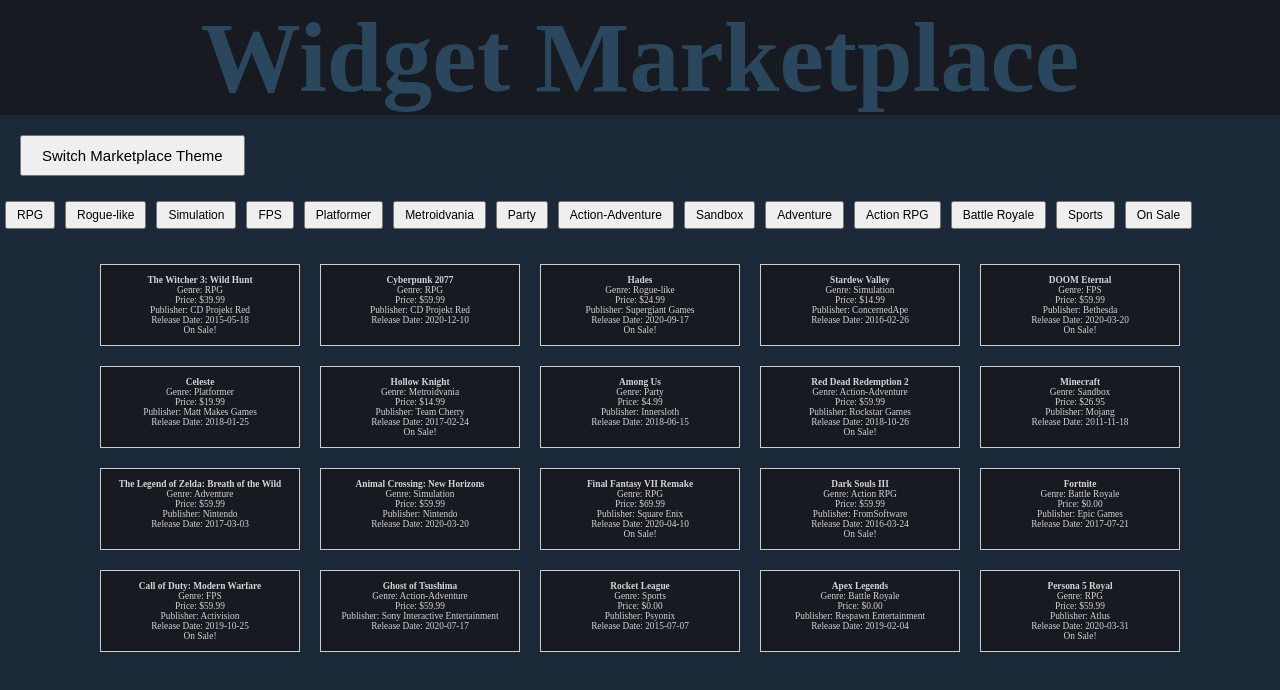
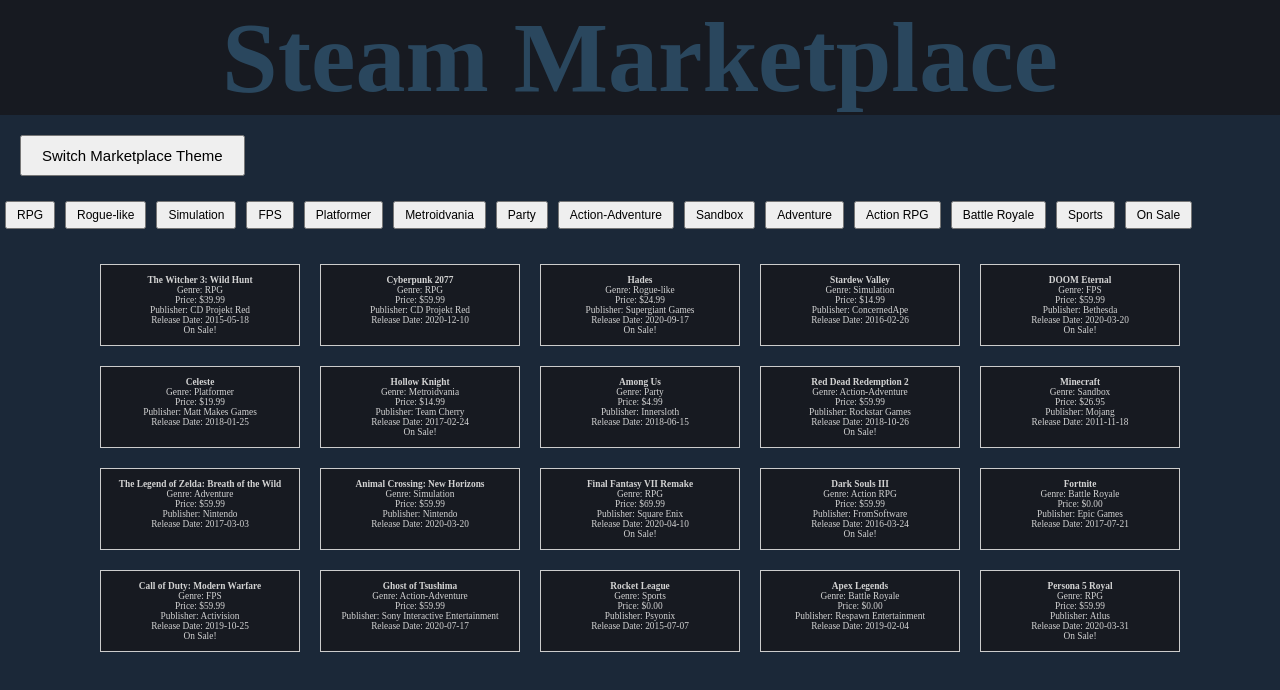
Before and after one commit to staten-island-tech/vite-project-jnthhn, a website built with Vite: page vite-project/index.html in a window 1280 px wide. Built offline with nearby package versions, Linux system fonts and the light colour scheme.

Commit message:
Update index.html

```diff
--- a/vite-project/index.html
+++ b/vite-project/index.html
@@ -7,7 +7,7 @@
     <link rel="stylesheet" href="/styles/style.css">
   </head>
   <body>
-    <h1 class="site">Widget Marketplace</h1>
+    <h1 class="site">Steam Marketplace</h1>
 
     <!-- Theme Toggle Button -->
     <button class="btn">Switch Marketplace Theme</button>
```
